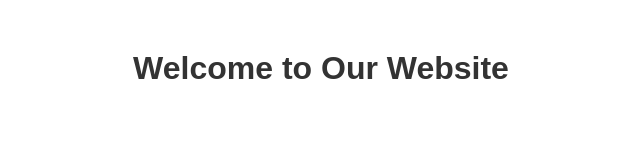
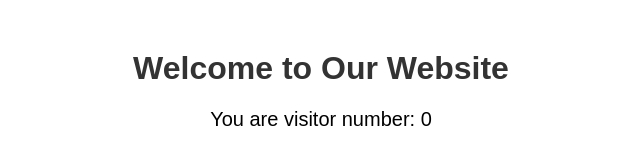
Before and after one commit to EdwardLyon1/template-PWA, a website: page public/index.html in a window 1280 px wide. Shown: the whole page, without its empty margins (319-959 px from the left). Drawn offline with Linux system fonts and the light colour scheme; no server answers.

Commit message:
Update index.html to show number

```diff
--- a/public/index.html
+++ b/public/index.html
@@ -8,7 +8,7 @@
 </head>
 <body>
     <h1>Welcome to Our Website</h1>
-    <!--<p>You are visitor number: <span id="visitorCount">0</span></p>-->
+    <p>You are visitor number: <span id="visitorCount">0</span></p>
 
     <script src="script.js"></script>
 </body>
```
